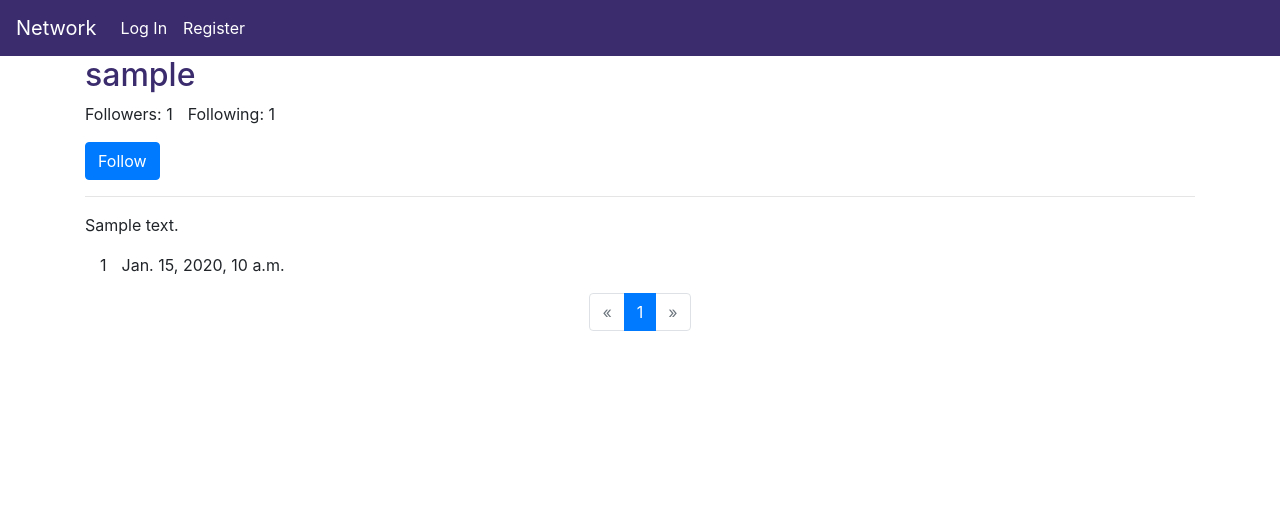
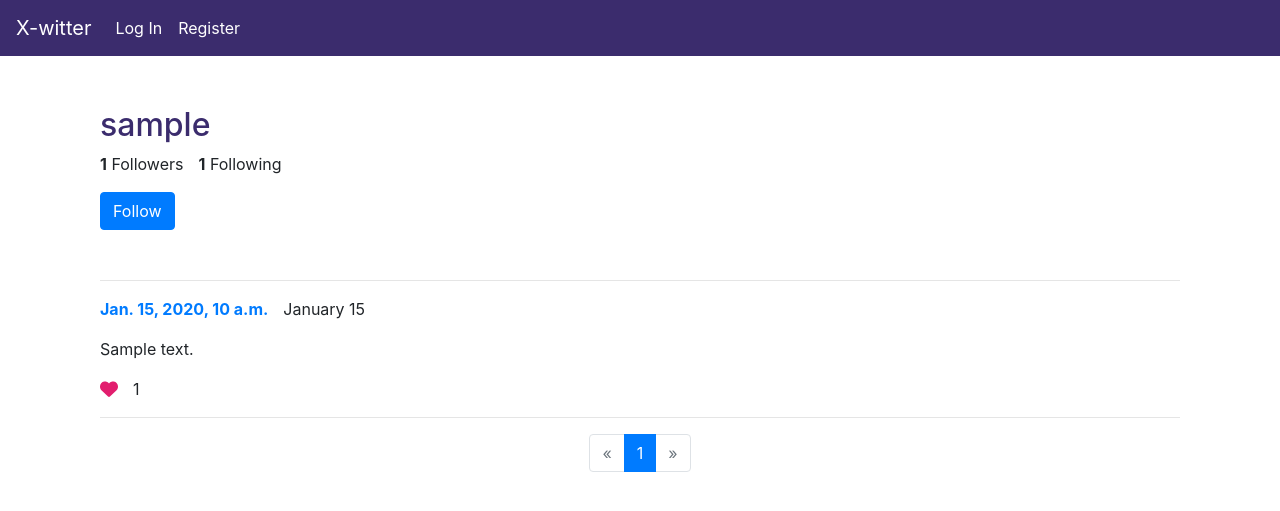
Before and after one commit to fcorrea16/CS50-network, a Django app: template network/templates/network/profile.html in a window 1280 px wide. Shown: the top 511 px of the page. Run offline with Django 3.2, Linux system fonts and the light colour scheme; tables that the repository leaves empty hold one stand-in row (values such as "Sample post"); the template is opened without the code that fills it: values that come from a table or form of the project are taken from there, most other values are stand-ins (such as "Sample title", 1, 10 or a date in 2020); some libraries are stand-ins or nearby versions.

Commit message:
project finished

```diff
--- a/network/static/network/styles.css
+++ b/network/static/network/styles.css
@@ -16,6 +16,10 @@
     margin-top: 50px;
 }
 
+.margin-bottom-15 {
+    margin-bottom: 15px;
+}
+
 .hide {
     display: none !important;
 }
@@ -24,15 +28,21 @@ h2 {
     color: #3B2C6D;
 }
 
-/* buttons */
-.edit-post {
-    display: flex;
-    justify-content: flex-end;
+/* posted by */
+.edit-button-box {
+    text-align: right;
+    align-content: right;
 }
 
 /* like */
 .like-svg {
     width: 18px;
+
+}
+
+.cursor-pointer {
+    cursor: pointer;
+
 }
 
 .count-like {
--- a/network/templates/network/layout.html
+++ b/network/templates/network/layout.html
@@ -20,7 +20,7 @@
         <div>
             <ul class="navbar-nav mr-auto">
 
-                <a class="navbar-brand" href="{% url 'index' %}">Network</a>
+                <a class="navbar-brand" href="{% url 'index' %}">X-witter</a>
 
 
                 {% if user.is_authenticated %}
--- a/network/templates/network/profile.html
+++ b/network/templates/network/profile.html
@@ -2,14 +2,17 @@
 
 
 {% block body %}
-{{ request_user_follows_id|json_script:"request_user_follows_id" }}
-<h2>{% if request_user == username %}hello, {% endif %}{{username}}</h2>
-<div class="follow-info d-flex flex-wrap">
-    <p>Followers: {{followers_num}}</p>
-    <p class="margin-left-15">Following: {{following_num}}</p>
+{% load static %}
+<div class="col-sm-12 margin-top-50">
+    {{ request_user_follows_id|json_script:"request_user_follows_id" }}
+    <h2>{% if request_user == username %}hello, {% endif %}{{username}}</h2>
+    <div class="follow-info d-flex flex-wrap">
+        <p><strong>{{followers_num}}</strong> Followers</p>
+        <p class="margin-left-15"><strong>{{following_num}}</strong> Following</p>
+    </div>
 </div>
 
-<div class="follow">
+<div class="col-sm-12 follow">
     {% if request_user_follows == True %}
     <button id="follow-button" class="unfollow btn btn-outline-primary">Unfollow</button>
     {% elif request_user == username %}
@@ -23,39 +26,50 @@
     </form>
     {% endif%}
 </div>
+<div class="post-section col-sm-12 margin-top-50">
+    <hr>
+    {% for post in page_obj%}
 
-{%for post in page_obj%}
-<hr>
-<div id="post-{{ post.id }}" class="post">
-    <div class="posted-by edit-post-button d-flex flex-wrap">
+    <div id="post-{{ post.id }}" class="post row">
+        <div class="posted-by col-sm-9 d-flex flex-wrap">
+            <p><a href="profile/{{post.posted_by}}"><strong>{{post.posted_by}}</strong></a></p>
+            <p class="post-date margin-left-15">{{post.post_date|date:"F d" }}</p>
+        </div>
         {%if post.posted_by == user %}
-        <button class="btn btn-outline-primary edit-post margin-left-15">edit</button>
+        <div class="posted-by edit-button-box col-sm-3">
+            <button class="btn btn-light  btn-sm edit-post margin-left-15">edit</button>
+        </div>
         {%endif%}
-
     </div>
-    <div class="post-content">
+    <div class="post-content ">
         <p class="post-content-{{post.id}}">{{post.content}}</p>
-        <div class="hide form-content-{{post.id}}">
+        <div class="hide margin-top-10 form-content-{{post.id}}">
             <textarea name="edit-content" class="form-control edit-content-{{post.id}}" rows="3"></textarea>
-            <button class="btn btn-primary submit-edit-post">Update</button>
+            <button class="btn btn-primary submit-edit-post btn-sm margin-top-10 margin-bottom-15">Update</button>
             </form>
         </div>
     </div>
 
     <div class="smaller-text d-flex flex-wrap">
+
         {% if user.is_authenticated %}
         {% if post.id in posts_liked%}
-        <button id={{post.id}} class="btn margin-left-15 like-post btn-secondary">Like</button>
+        <img id={{post.id}} class="like-svg like-post" src="{% get_media_prefix %}{{'heart-solid.svg'}}">
+        <p class="count-like margin-left-15">{{post.likes.all.count}}</p>
         {% else %}
-        <button id={{post.id}} class="btn margin-left-15 like-post btn-primary">Like</button>
+        <img id={{post.id}} class="like-svg like-post like-outline" src="{% get_media_prefix %}{{'heart-outline.svg'}}">
+        <p class="count-like margin-left-15">{{post.likes.all.count}}</p>
         {%endif%}
+        {% else %}
+        <img id={{post.id}} class="like-svg" src="{% get_media_prefix %}{{'heart-solid.svg'}}">
+        <p class="count-like margin-left-15">{{post.likes.all.count}}</p>
         {%endif%}
-        <p class="count-like margin-left-15">{{post.likes.all.count}}</p>
-        <p class="post-date margin-left-15">{{post.post_date}}</p>
+
+
     </div>
-
+    <hr>
+    {% endfor %}
 </div>
-{%endfor %}
 
 
 <nav aria-label="Page navigation example">
```
Also changed, not shown: network/templates/network/following.html (+18 -13 lines), network/templates/network/index.html (+13 -11 lines), db.sqlite3.
